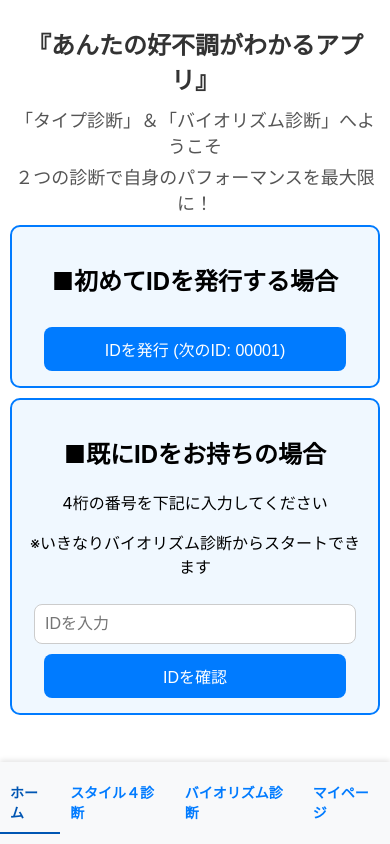
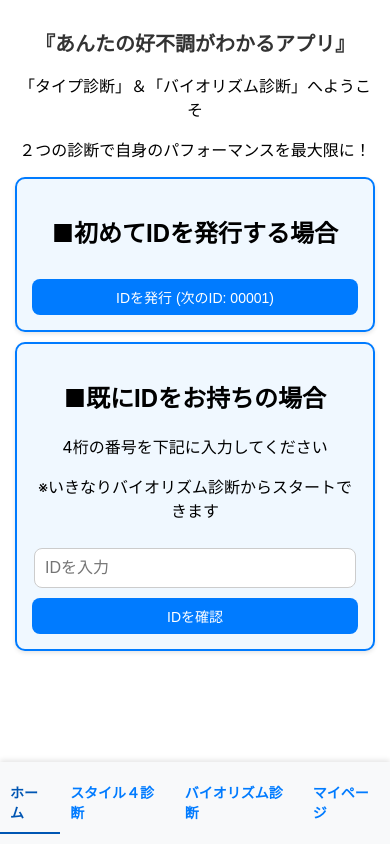
Before and after one commit to sakaguchi2783/GT-golf-app, a React (Create React App) app: page / in a window 390 px wide. Built offline with nearby package versions, Linux system fonts and the light colour scheme; no server answers; the database is empty.

Commit message:
UI修正２

```diff
--- a/src/pages/Home.css
+++ b/src/pages/Home.css
@@ -1,6 +1,7 @@
 .home-container {
   padding: 20px;
-  max-width: 100%;
+  max-width: 600px;
+  margin: 0 auto;
   text-align: center;
   overflow-y: auto;
 }
@@ -9,13 +10,21 @@
   font-size: 24px;
   font-weight: bold;
   color: #333;
-  margin-bottom: 10px;
+  overflow: hidden;
+  white-space: nowrap;
+  animation: slideIn 1s ease-in-out forwards;
 }
 
-.subtitle {
-  font-size: 18px;
-  color: #555;
-  margin: 5px 0;
+.fade-in-text {
+  font-size: 16px;
+  color: #666;
+  margin-top: 10px;
+  animation: slideIn 1s ease-in-out forwards;
+}
+
+@keyframes slideIn {
+  from { transform: translateX(-100%); opacity: 0; }
+  to { transform: translateX(0); opacity: 1; }
 }
 
 .id-section {
@@ -28,6 +37,7 @@
   padding: 15px;
   margin: 10px 0;
   background-color: #f0f8ff;
+  box-shadow: 0 2px 4px rgba(0, 0, 0, 0.1);
 }
 
 .generate-btn, .check-btn, .navigate-btn {
@@ -40,6 +50,7 @@
   cursor: pointer;
   margin-top: 10px;
   transition: background-color 0.3s ease;
+  width: 100%;
 }
 
 .generate-btn:hover, .check-btn:hover, .navigate-btn:hover {
@@ -62,15 +73,23 @@
 
 @media (max-width: 600px) {
   .home-container {
-    padding: 10px;
+      padding: 15px;
+  }
+
+  .app-title {
+      font-size: 20px;
+  }
+
+  .fade-in-text {
+      font-size: 14px;
+  }
+
+  .generate-btn, .check-btn, .navigate-btn {
+      padding: 8px 16px;
+      font-size: 14px;
   }
 
   .id-input {
-    width: 90%;
-  }
-
-  .generate-btn, .check-btn, .navigate-btn {
-    width: 90%;
-    max-width: none;
+      width: 100%;
   }
 }
```
